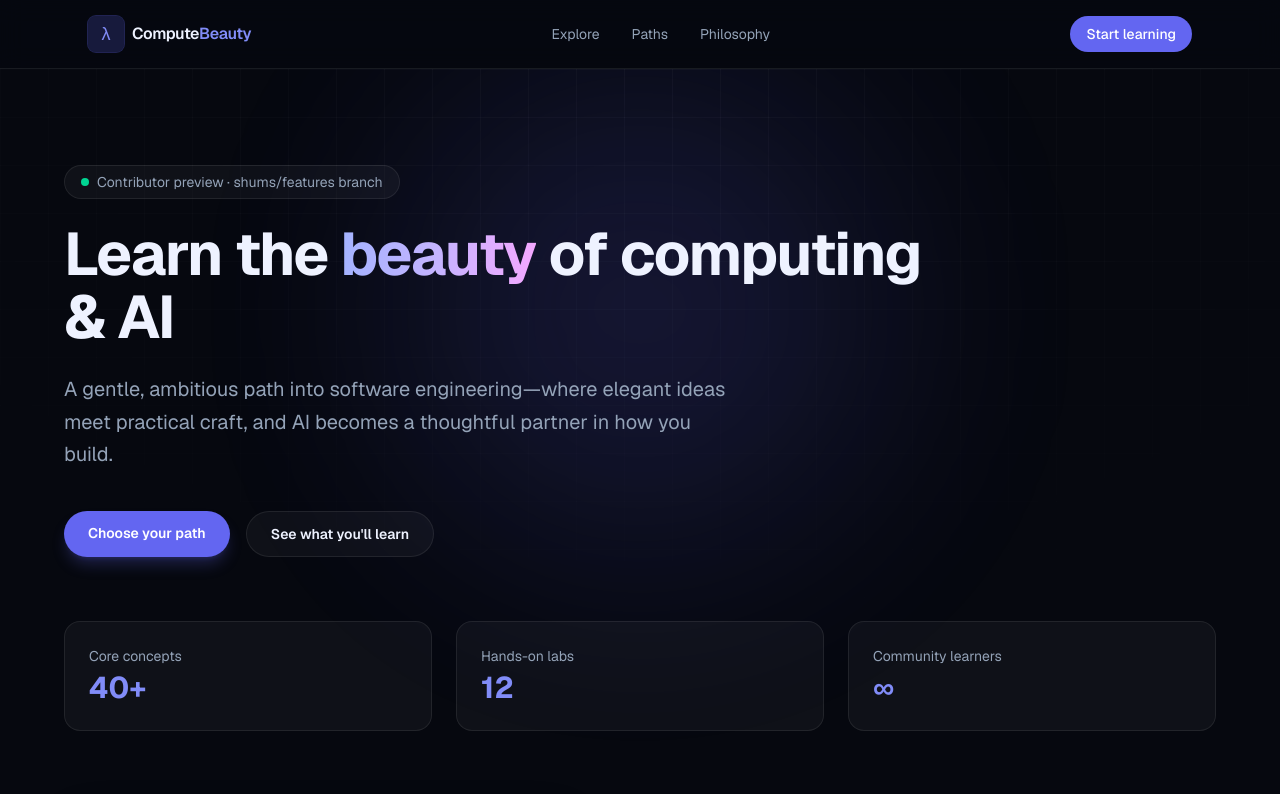
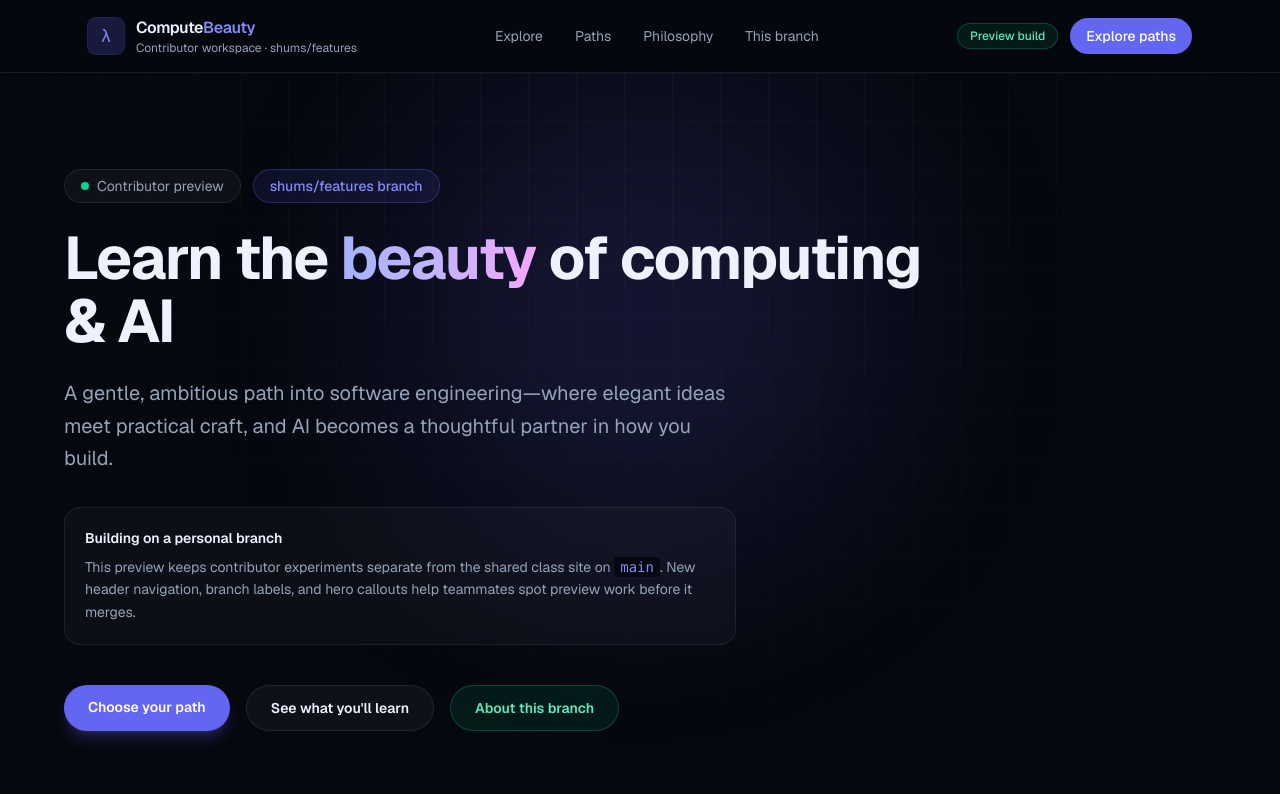
Before and after one commit to ShumsZ/work_exp, a Next.js app: page / in a window 1280 px wide. Shown: the top 794 px of the page. Built offline with nearby package versions, Linux system fonts and the light colour scheme.

Commit message:
Expand header and hero contributor preview UI.
Adds branch labels, contributor callout, nav link, and a third hero CTA.

```diff
--- a/src/components/Header.tsx
+++ b/src/components/Header.tsx
@@ -4,22 +4,28 @@ const navLinks = [
   { href: "#pillars", label: "Explore" },
   { href: "#paths", label: "Paths" },
   { href: "#principles", label: "Philosophy" },
+  { href: "#contributor", label: "This branch" },
 ];
 
 export function Header() {
   return (
     <header className="sticky top-0 z-50 border-b border-surface-border bg-background/80 backdrop-blur-md">
-      <div className="mx-auto flex max-w-6xl items-center justify-between px-6 py-4">
-        <Link href="/" className="group flex items-center gap-2">
-          <span className="flex h-9 w-9 items-center justify-center rounded-lg bg-accent/20 text-lg text-accent-soft ring-1 ring-accent/30 transition group-hover:bg-accent/30">
+      <div className="mx-auto flex max-w-6xl items-center justify-between gap-4 px-6 py-4">
+        <Link href="/" className="group flex min-w-0 items-center gap-3">
+          <span className="flex h-9 w-9 shrink-0 items-center justify-center rounded-lg bg-accent/20 text-lg text-accent-soft ring-1 ring-accent/30 transition group-hover:bg-accent/30">
             λ
           </span>
-          <span className="font-semibold tracking-tight">
-            Compute<span className="text-accent-soft">Beauty</span>
+          <span className="min-w-0">
+            <span className="block font-semibold tracking-tight">
+              Compute<span className="text-accent-soft">Beauty</span>
+            </span>
+            <span className="block truncate text-xs text-muted">
+              Contributor workspace · shums/features
+            </span>
           </span>
         </Link>
 
-        <nav className="hidden items-center gap-8 md:flex">
+        <nav className="hidden items-center gap-8 lg:flex">
           {navLinks.map((link) => (
             <a
               key={link.href}
@@ -31,12 +37,17 @@ export function Header() {
           ))}
         </nav>
 
-        <Link
-          href="#cta"
-          className="rounded-full bg-accent px-4 py-2 text-sm font-medium text-white transition hover:bg-accent-soft"
-        >
-          Start learning
-        </Link>
+        <div className="flex shrink-0 items-center gap-3">
+          <span className="hidden rounded-full border border-emerald-500/30 bg-emerald-500/10 px-3 py-1 text-xs font-medium text-emerald-300 sm:inline-flex">
+            Preview build
+          </span>
+          <Link
+            href="#paths"
+            className="rounded-full bg-accent px-4 py-2 text-sm font-medium text-white transition hover:bg-accent-soft"
+          >
+            Explore paths
+          </Link>
+        </div>
       </div>
     </header>
   );
--- a/src/components/Hero.tsx
+++ b/src/components/Hero.tsx
@@ -8,9 +8,14 @@ export function Hero() {
       <div className="pointer-events-none absolute left-1/2 top-0 h-[480px] w-[480px] -translate-x-1/2 rounded-full bg-accent/20 blur-[120px] animate-pulse-glow" />
 
       <div className="relative mx-auto max-w-6xl">
-        <div className="mb-6 inline-flex items-center gap-2 rounded-full border border-surface-border bg-surface px-4 py-1.5 text-sm text-muted">
-          <span className="h-2 w-2 rounded-full bg-emerald-400" />
-          Contributor preview · shums/features branch
+        <div className="mb-6 flex flex-wrap items-center gap-3">
+          <div className="inline-flex items-center gap-2 rounded-full border border-surface-border bg-surface px-4 py-1.5 text-sm text-muted">
+            <span className="h-2 w-2 rounded-full bg-emerald-400" />
+            Contributor preview
+          </div>
+          <div className="inline-flex items-center rounded-full border border-accent/30 bg-accent/10 px-4 py-1.5 text-sm font-medium text-accent-soft">
+            shums/features branch
+          </div>
         </div>
 
         <h1 className="max-w-4xl text-4xl font-bold leading-[1.1] tracking-tight md:text-6xl md:leading-[1.05]">
@@ -26,6 +31,19 @@ export function Hero() {
           practical craft, and AI becomes a thoughtful partner in how you build.
         </p>
 
+        <div
+          id="contributor"
+          className="mt-8 max-w-2xl rounded-2xl border border-surface-border bg-surface/80 p-5 backdrop-blur-sm"
+        >
+          <p className="text-sm font-semibold text-foreground">Building on a personal branch</p>
+          <p className="mt-2 text-sm leading-relaxed text-muted">
+            This preview keeps contributor experiments separate from the shared class site on{" "}
+            <code className="rounded bg-background px-1.5 py-0.5 text-accent-soft">main</code>.
+            New header navigation, branch labels, and hero callouts help teammates spot preview
+            work before it merges.
+          </p>
+        </div>
+
         <div className="mt-10 flex flex-wrap gap-4">
           <Link
             href="#paths"
@@ -38,6 +56,12 @@ export function Hero() {
             className="rounded-full border border-surface-border bg-surface px-6 py-3 text-sm font-semibold transition hover:border-accent/40 hover:bg-accent/10"
           >
             See what you&apos;ll learn
+          </Link>
+          <Link
+            href="#contributor"
+            className="rounded-full border border-emerald-500/30 bg-emerald-500/10 px-6 py-3 text-sm font-semibold text-emerald-300 transition hover:border-emerald-400/50 hover:bg-emerald-500/20"
+          >
+            About this branch
           </Link>
         </div>
 
```
